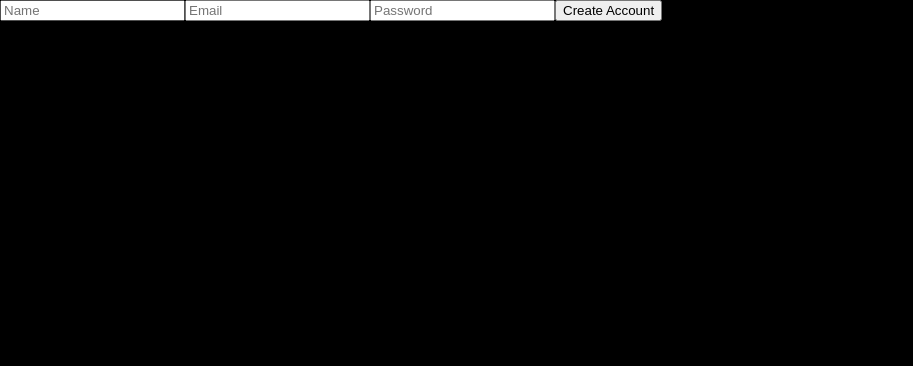
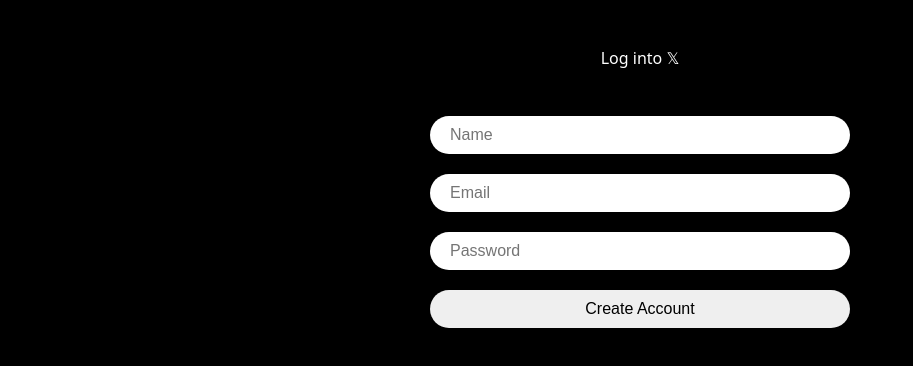
Before and after one commit to yehjinjang/react-X-clone, a React (Vite) app: page /create-account in a window 1280 px wide. Shown: the top 366 px of the page, without its empty margins (0-913 px from the left). Built offline with nearby package versions, Linux system fonts and the light colour scheme; no server answers.

Commit message:
style: form and UI 2

```diff
--- a/src/App.tsx
+++ b/src/App.tsx
@@ -4,7 +4,7 @@
 import Profile from "./routes/profile";
 import Login from "./routes/login";
 import CreateAccount from "./routes/create-account";
-import { createGlobalStyle } from "styled-components";
+import styled, { createGlobalStyle } from "styled-components";
 import reset from "styled-reset";
 import { useEffect, useState } from "react";
 import LoadingScreen from "./components/loading-screen";
@@ -49,6 +49,11 @@
     sans-serif;
   }
 `;
+const Wrapper = styled.div`
+  height: 100vh;
+  display: flex;
+  justify-content: center;
+`;
 function App() {
   const[isLoading, setIsLoading] = useState(true);
   const init = async() => {
@@ -60,10 +65,10 @@
     init();
   },[]);
   return (
-  <>
+  <Wrapper>
   <GlobalStyles />
   {isLoading ? <LoadingScreen/> : <RouterProvider router = {router} />}
-  </>
+  </Wrapper>
   );
 }
 
--- a/src/routes/create-account.tsx
+++ b/src/routes/create-account.tsx
@@ -1,15 +1,44 @@
 import { styled } from "styled-components";
 import React, { useState } from 'react';
+import { setLogLevel } from "firebase/app";
 
-const Wrapper = styled.div``;
-const Form = styled.form``;
-const Input = styled.input``;
+const Wrapper = styled.div`
+height: 100vh;
+display: flex;
+flex-direction: column;
+align-items: center;
+width: 420px;
+padding: 50px 0px;`;
+
+const Form = styled.form`
+margin-top: 50px;
+display: flex;
+flex-direction: column;
+gap: 20px;
+width: 100%;
+`;
+const Input = styled.input`
+padding: 10px 20px;
+border-radius: 50px;
+border: none;
+width: 100%;
+font-size: 16px;
+&[type="submit"]{
+cursor: pointer;
+&:hover{
+opacity: 0.8;
+}
+}
+`;
+const Title = styled.h1`
+font_size: 42px;`;
 
 export default function CreateAccount(){
     const [isLoading, setIsLoading] = useState(false);
     const [name, setName] = useState("");
     const [email, setEmail] = useState("");
     const [password, setPassword] = useState("");
+    const [error, setError] = useState("");
     const onChange = (e: React.ChangeEvent<HTMLInputElement>) => {
         const {target: {name, value}} = e;
         if(name == "name"){
@@ -23,15 +52,30 @@
     }
     const onSubmit = async(e: React.FormEvent<HTMLFormElement>) => {
         e.preventDefault();
+        try{
+        /// create account
+        // set the name of the user.
+        // redirect to the home page
+
+        }catch(e){
+            //setError
+        }
+        finally{
+            setIsLoading(false);
+        }
         console.log(name, email, password);
     };
     return <Wrapper>
+        <Title>Log into 𝕏</Title>
         <Form onSubmit = {onSubmit}>
             <Input onChange = {onChange} name= "name" value = {name} placeholder = "Name" type="text"required/>
             <Input onChange = {onChange} name= "email" placeholder = "Email" type="email" required/>
             <Input onChange = {onChange} name="password" placeholder="Password" type = "password" required/>
 
-            <Input type = "submit" value = "Create Account"/>
+            <Input
+            type = "submit"
+            value = {isLoading? "Loading..." : "Create Account"}
+            />
         </Form>
     </Wrapper>
 }
```
